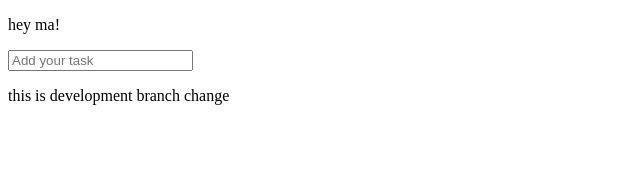
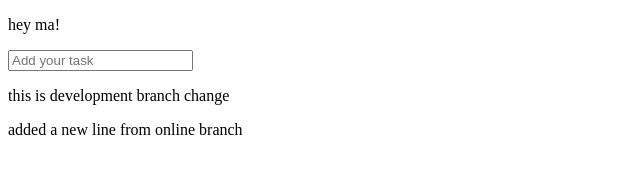
Before and after one commit to masudrana08/dom, a plain HTML site: page index.html in a window 1280 px wide. Shown: the whole page, without its empty margins (0-640 px from the left). Drawn offline with Linux system fonts and the light colour scheme.

Commit message:
Update index.html
new line

```diff
--- a/index.html
+++ b/index.html
@@ -17,6 +17,7 @@
         <ul id="lists"></ul>
 
        <p>this is development branch change</p>
+        <p>added a new line from online branch</p>
     </div>
 
     <script src="./index.js"></script>
```
